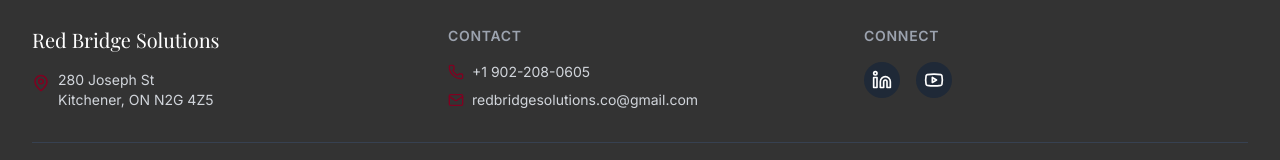
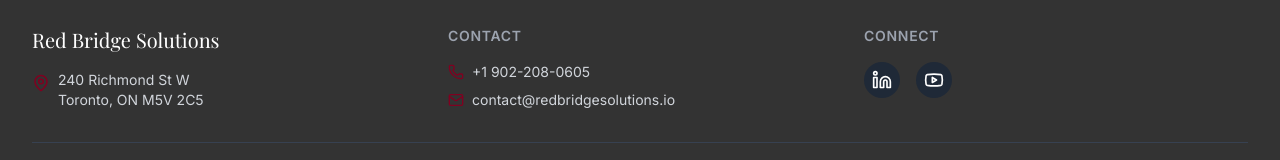
Before and after one commit to Jimzh0605/red-bridge-solutions-website, a React (Vite) app: page /#/case-studies in a window 1280 px wide. Shown: the part 3791-3951 px from the top of the page. Built offline with nearby package versions, Linux system fonts and the light colour scheme; a web font is replaced by a local one.

Commit message:
type shit

```diff
--- a/components/Footer.tsx
+++ b/components/Footer.tsx
@@ -12,8 +12,8 @@
             <div className="flex items-start space-x-2 text-gray-300">
               <MapPin size={18} className="mt-1 flex-shrink-0 text-primary" />
               <p className="text-sm">
-                280 Joseph St<br />
-                Kitchener, ON N2G 4Z5
+                240 Richmond St W<br />
+                Toronto, ON M5V 2C5
               </p>
             </div>
           </div>
@@ -28,8 +28,8 @@
               </div>
               <div className="flex items-center space-x-2">
                 <Mail size={16} className="text-primary" />
-                <a href="mailto:redbridgesolutions.co@gmail.com" className="hover:text-white transition-colors">
-                  redbridgesolutions.co@gmail.com
+                <a href="mailto:contact@redbridgesolutions.io" className="hover:text-white transition-colors">
+                  contact@redbridgesolutions.io
                 </a>
               </div>
             </div>
--- a/pages/Consultation.tsx
+++ b/pages/Consultation.tsx
@@ -278,9 +278,9 @@
         {/* Footer Contact */}
         <div className="mt-20 pt-10 border-t border-gray-100 text-center">
            <p className="text-gray-500 mb-3 text-sm uppercase tracking-wide">Direct Contact</p>
-           <a href="mailto:redbridgesolutions.co@gmail.com" className="inline-flex items-center text-charcoal hover:text-primary transition-colors font-serif font-bold text-xl">
+           <a href="mailto:contact@redbridgesolutions.io" className="inline-flex items-center text-charcoal hover:text-primary transition-colors font-serif font-bold text-xl">
              <Mail size={20} className="mr-3 text-primary" />
-             redbridgesolutions.co@gmail.com
+             contact@redbridgesolutions.io
            </a>
         </div>
 
```
